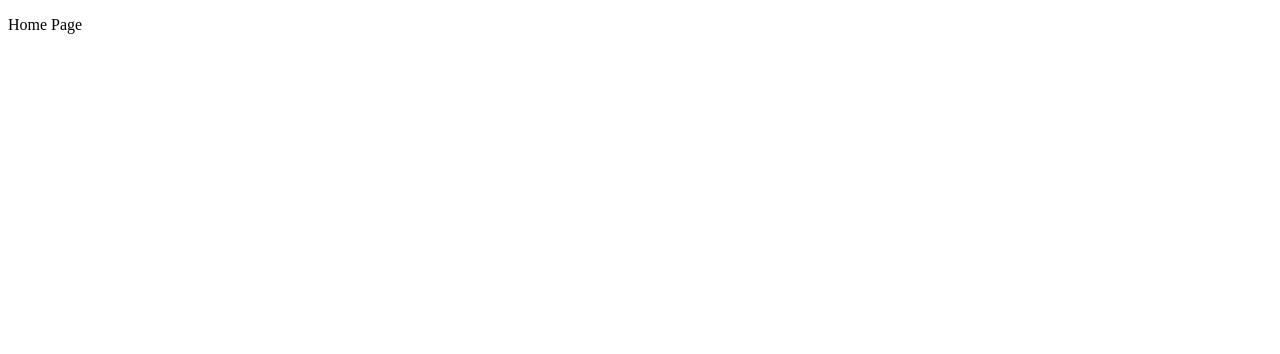
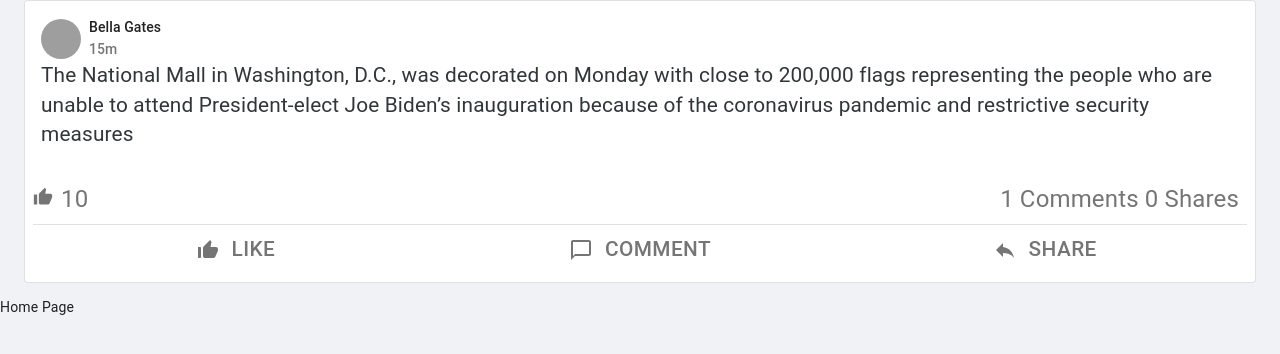
Before and after one commit to transformerjnm/facebook-clone, a React (Create React App) app in the folder client/: page /Home in a window 1280 px wide. Shown: the top 354 px of the page. Built offline with nearby package versions, Linux system fonts and the light colour scheme; grey boxes are pictures that could not be loaded.

Commit message:
Started the structure for userPost #21
Made the outline for user post organism.

```diff
--- a/client/src/App.js
+++ b/client/src/App.js
@@ -3,7 +3,7 @@ import { ThemeProvider } from '@material-ui/core/styles';
 import { lightTheme } from './theme.js'
 import { BrowserRouter, Switch, Route, Redirect } from 'react-router-dom';
 import HomePage from './components/Pages/HomePage';
-
+import CssBaseline from "@material-ui/core/CssBaseline";
 /**
  * Summary:
  * Root component that loads all the awesome components.
@@ -11,19 +11,21 @@ import HomePage from './components/Pages/HomePage';
  * Props:
  * NA
  */
-export default props =>  {
+export default props => {
 	return (
 		<ThemeProvider theme={lightTheme}>
+			{/** CssBaseLine allows us to set the background color of the application. */}
+			<CssBaseline />
 			<BrowserRouter>
 				<Switch>
 					<Route path='/Home'>
-						<HomePage/>
+						<HomePage />
 					</Route>
 					<Route exact path='/'>
 						<p>Go to /Home in the URL</p>
 						{/* Login/landing page goes here  */}
 					</Route>
-					<Redirect to='/'/>
+					<Redirect to='/' />
 				</Switch>
 			</BrowserRouter>
 		</ThemeProvider>
--- a/client/src/components/Molecules/PostInteractionCluster.js
+++ b/client/src/components/Molecules/PostInteractionCluster.js
@@ -27,10 +27,10 @@ export default props => {
 	 * Also contains the light grey line divider that divides the interaction buttons and the number of interaction section.
 	 */
 	let showNumberOfInteractions = () => {
-		if(props.numberOfPostShares > 0 || props.numberOfPostLikes > 0 || props.numberOfPostComments > 0) {
+		if (props.numberOfPostShares > 0 || props.numberOfPostLikes > 0 || props.numberOfPostComments > 0) {
 			return (
 				<>
-					<Grid item xs="6" style={{padding: '.5rem 0'}}>
+					<Grid item xs="6" style={{ padding: '.5rem 0' }}>
 						<Grid container justify="flex-start">
 							<Grid item>
 								<ThumbUpIcon style={secondaryTextStyle} fontSize="small" />
@@ -40,7 +40,7 @@ export default props => {
 							</Grid>
 						</Grid>
 					</Grid>
-					<Grid item xs="6" style={{padding: '.5rem 0'}}>
+					<Grid item xs="6" style={{ padding: '.5rem 0' }}>
 						<Grid container justify="flex-end">
 							<Grid item>
 								<Typography style={secondaryTextStyle} variant="subtitle1">
@@ -59,15 +59,15 @@ export default props => {
 	return (
 		<Grid container alignContent="center">
 			{showNumberOfInteractions()}
-			<Grid item xs="4">
+			<Grid item xs={4}>
 				<ActionIconButton buttonText="Like" buttonAction={props.addLikeToPost}><ThumbUpAltIcon style={secondaryTextStyle} /></ActionIconButton>
 			</Grid>
-			<Grid item xs="4">
+			<Grid item xs={4}>
 				<ActionIconButton buttonText="Comment" buttonAction={props.openCommentsForPost}><ChatBubbleOutlineIcon style={secondaryTextStyle} /></ActionIconButton>
 			</Grid>
 			<Grid item xs={4}>
 				<ActionIconButton buttonText="Share" buttonAction={props.sharePost}><ReplyIcon style={secondaryTextStyle} /></ActionIconButton>
 			</Grid>
-    	</Grid>
-  	);
+		</Grid>
+	);
 };
--- a/client/src/components/Organisms/UserPost.js
+++ b/client/src/components/Organisms/UserPost.js
@@ -1,4 +1,4 @@
-import { Card } from '@material-ui/core';
+import { Card, CardHeader, CardContent, CardActions, Typography } from '@material-ui/core';
 import PostInteractionCluster from '../Molecules/PostInteractionCluster';
 import CircleImageWithTitle from '../Molecules/CircleImageWithTitle';
 
@@ -8,16 +8,46 @@ import CircleImageWithTitle from '../Molecules/CircleImageWithTitle';
  *
  * Props:
  * for CircleImageWithTitle:
- * 		authorImage
- * 		authorName
- * 		subTitle
+ * 		authorImageUrl: string of url to image
+ * 		authorImageAlt: string of text for if image can not be loaded
+ * 		authorName: string authors name
+ * 		subtitle: string to display under author name. Often it is last online time.
+ * 		authorClick: function to be ran onclick of author image.
+ * for PostInteractionCluster:
+ * 		addLikeToPost: function to increase number of likes
+ * 		openCommentsForPost: function to open comment section
+ * 		sharePost: function to allow user to share the post
+ * 		numberOfPostLikes: integer of number of likes
+ * 		numberOfPostComments: integer of number of comments
+ * 		numberOfPostShares: integer of number of post
  * postImages: array of images to be displayed withing the post.
- * postText
+ * postText: string of text to display with the post
  */
 export default props => {
-  	return (
-    	<div>
-     		<p>UserPost</p>
-    	</div>
-  	);
+	return (
+		<Card variant="outlined">
+			<CardContent>
+				<CircleImageWithTitle
+					imageUrl={props.authorImageUrl}
+					imgAlt={props.authorImageAlt}
+					imageClick={props.authorClick}
+					title={props.authorName}
+					subtitle={props.subtitle}
+				/>
+				<Typography>
+					{props.postText}
+				</Typography>
+			</CardContent>
+			<CardActions>
+				<PostInteractionCluster
+					addLikeToPost={props.addLikeToPost}
+					openCommentsForPost={props.openCommentsForPost}
+					sharePost={props.sharePost}
+					numberOfPostLikes={props.numberOfPostLikes}
+					numberOfPostComments={props.numberOfPostComments}
+					numberOfPostShares={props.numberOfPostShares}
+				/>
+			</CardActions>
+		</Card>
+	);
 }
--- a/client/src/components/Pages/HomePage.js
+++ b/client/src/components/Pages/HomePage.js
@@ -1,4 +1,4 @@
-import { createMuiTheme, Typography, IconButton, Icon} from '@material-ui/core';
+import { createMuiTheme, Typography, IconButton, Icon, Container } from '@material-ui/core';
 import ThumbUpIcon from '@material-ui/icons/ThumbUp';
 import CreateNewPost from '../Organisms/CreateNewPost';
 import HomePageHeader from '../Organisms/HomePageHeader';
@@ -6,7 +6,7 @@ import UnorderedListOfImagesWithText from '../Organisms/UnorderedListOfImagesWit
 import UserPost from '../Organisms/UserPost';
 import ViewAndAddPostComment from '../Organisms/ViewAndAddPostComment';
 import { lightTheme } from '../../theme';
-
+import usePost from '../Organisms/UserPost';
 // import lightTheme from '../../theme';
 /**
  * Summary:
@@ -16,9 +16,22 @@ import { lightTheme } from '../../theme';
  *
  */
 export default props => {
-  return (
-    <div>
-      <p>Home Page</p>
-    </div>
-  );
+	return (
+		<div>
+			<Container>
+				<UserPost
+					postText="The National Mall in Washington, D.C., was decorated on Monday with close to 200,000 flags representing the people who are unable to attend President-elect Joe Biden’s inauguration because of the coronavirus pandemic and restrictive security measures"
+					authorImageUrl="https://images.unsplash.com/photo-1610984474942-201775d5ee9d?ixid=MXwxMjA3fDB8MHxwaG90by1wYWdlfHx8fGVufDB8fHw%3D&ixlib=rb-1.2.1&auto=format&fit=crop&w=634&q=80"
+					authorImageAlt="Author image"
+					authorName="Bella Gates"
+					subtitle="15m"
+					numberOfPostLikes="10"
+					numberOfPostComments="1"
+					numberOfPostShares="0"
+				/>
+			</Container>
+
+			<p>Home Page</p>
+		</div>
+	);
 };
--- a/client/src/theme.js
+++ b/client/src/theme.js
@@ -3,6 +3,9 @@ import { createMuiTheme } from '@material-ui/core/styles';
 /** Light Theme */
 export const lightTheme = createMuiTheme({
   palette: {
+    background: {
+      default: "#f0f2f5"
+    },
     primary: {
       light: '#ffffff',
       main: '#f0f2f5',
```
